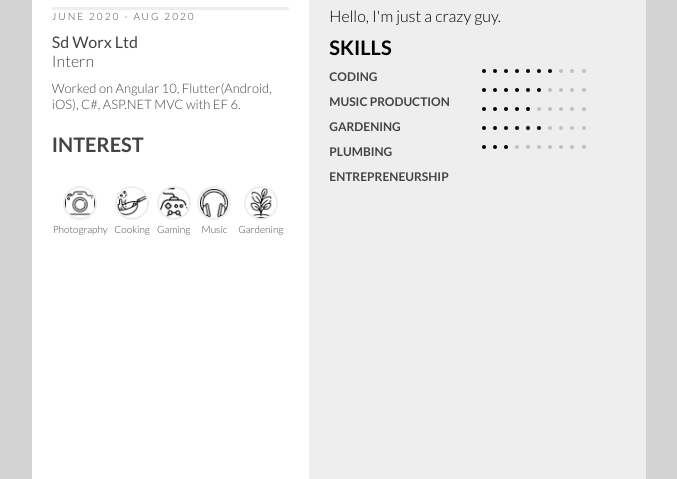
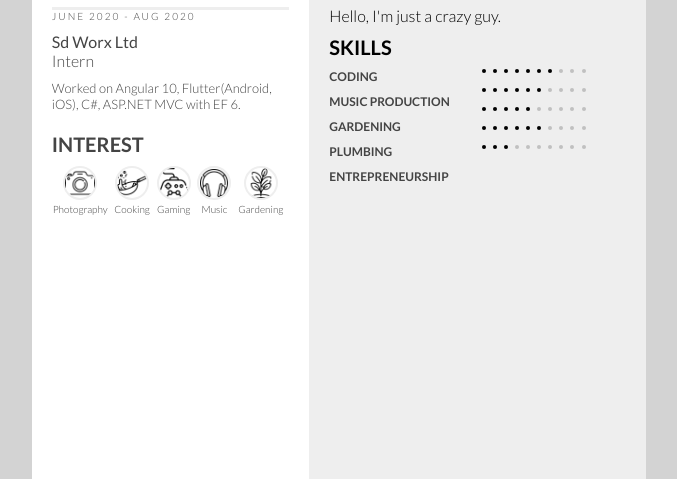
Before and after one commit to akhileshboodhun/AkhileshBoodhunCV, a website: page public/index.html in a window 1280 px wide. Shown: the part 321-800 px from the top of the page, without its empty margins (301-978 px from the left). Drawn offline with Linux system fonts and the light colour scheme.

Commit message:
remove extra padding

```diff
--- a/public/index.html
+++ b/public/index.html
@@ -43,7 +43,6 @@
                 </div>
                 <div class="section interest">
                     <p class="section-title">INTEREST</p>
-                    <div class="extra-padding"></div>
                     <div class="interest-group">
 
                         <div class="interest-item">
```
